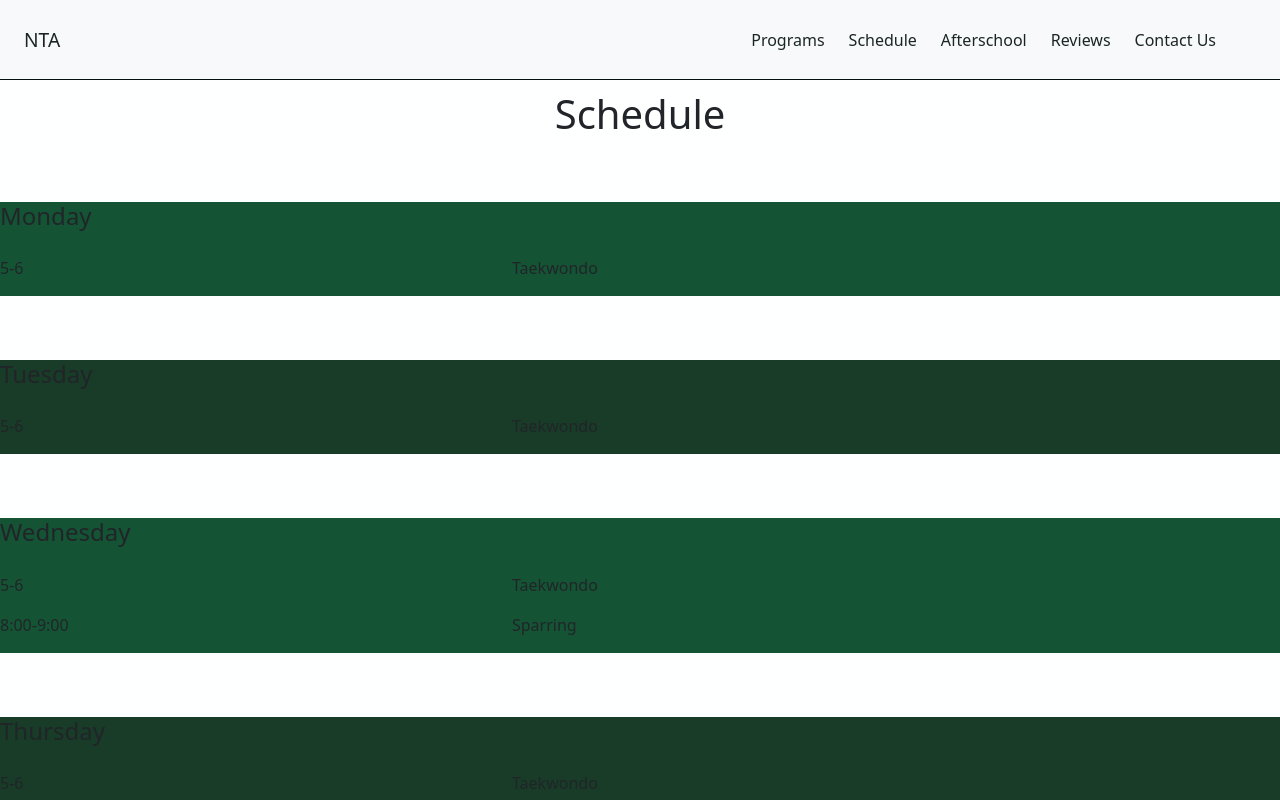
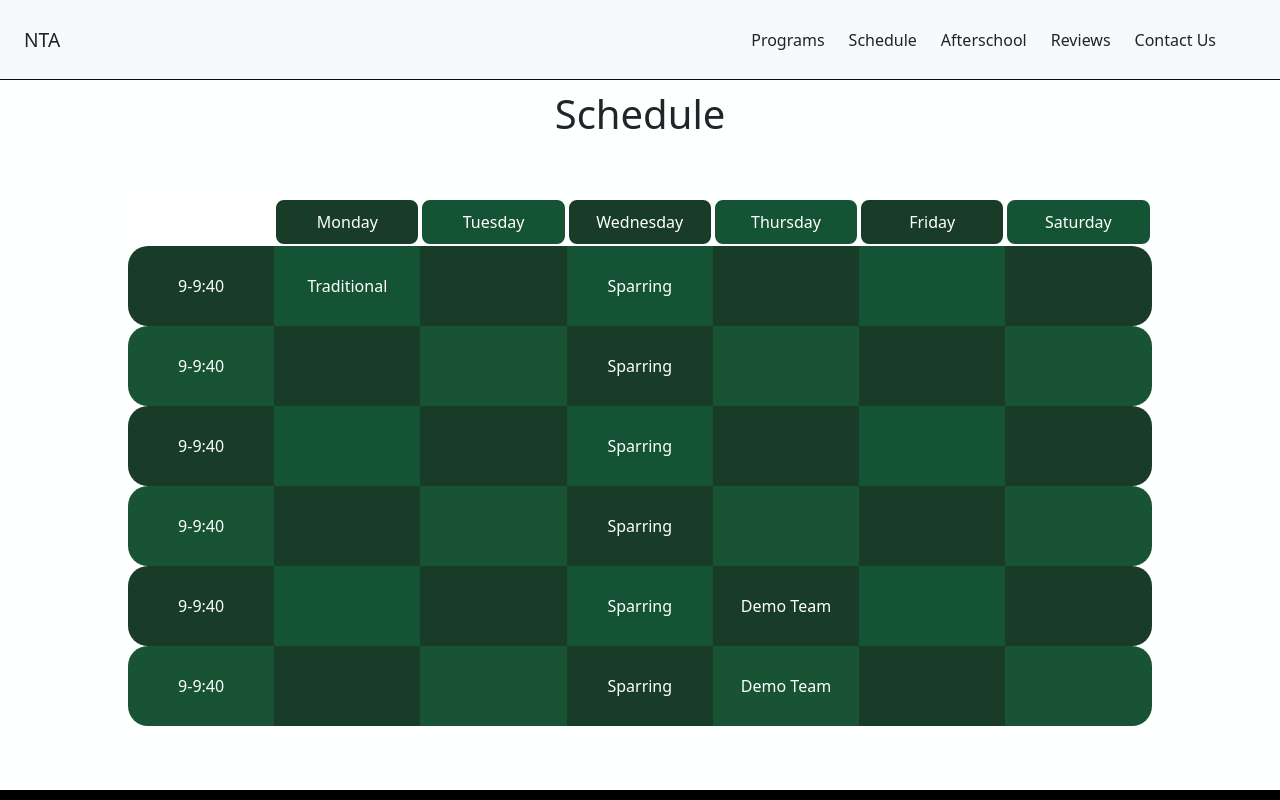
Before and after one commit to Vastagon/nta-new, a React (Create React App) app: page /schedule in a window 1280 px wide. Shown: the top 800 px of the page. Built offline with nearby package versions, Linux system fonts and the light colour scheme.

Commit message:
fixed visual bug for desktop scheduling. Added netlify.toml

```diff
--- a/src/components/Schedule.js
+++ b/src/components/Schedule.js
@@ -8,19 +8,23 @@ import Footer from "./Footer";
 export default function Schedule(){
     const [screenWidth, setScreenWidth] = useState()
     const [screenHeight, setScreenHeight] = useState()
+    const [screenOrientation, setScreenOrientation] = useState()
 
     useEffect(() =>{
         setScreenWidth(window.innerWidth)
         setScreenHeight(window.innerHeight)
-
+        setScreenOrientation(window.screen.orientation.type)
 
         window.addEventListener("resize", () =>{
             setScreenWidth(window.innerWidth)
             setScreenHeight(window.innerHeight)
         })
+        window.addEventListener("change", () =>{
+            setScreenOrientation(window.screen.orientation.type)
+        })
     }, [])
 
-
+    console.log(screenOrientation)
     if(!screenHeight || !screenWidth) return null
 
     return(
@@ -29,7 +33,7 @@ export default function Schedule(){
             <Navbar />
             <h1 className="schedule-title">Schedule</h1>
 
-            {screenWidth > screenHeight || (screenWidth < screenHeight && screenWidth < 575)?
+            {screenWidth < screenHeight || (screenOrientation === "landscape-primary" && screenWidth < 800)?
                 <MobileSchedule />
             :
                 <DesktopSchedule />
--- a/src/styles/Tablet.css
+++ b/src/styles/Tablet.css
@@ -35,12 +35,22 @@
     .mobile-schedule-day-container{
     text-align: left;
     padding-bottom: 2rem;
-    background-color: var(--scheme-black);
+    background-color: var(--scheme-green);
     color: white;
     margin-top: 5%;
 
     border-radius: 10px;
     }
+    .mobile-schedule-day-container:nth-child(odd){
+        background-color: var(--nta-green);
+      }
+    /* .mobile-times-grid{
+    margin-top: 2%;
+    display: grid;
+    grid-template-columns: 40% 60%;
+    } */
+
+
     .mobile-schedule-day-container > h4{
     text-align: left;
     padding-left: 5%;
```
Also changed, not shown: 2 other files (tests, documents, lock files or other folders).
